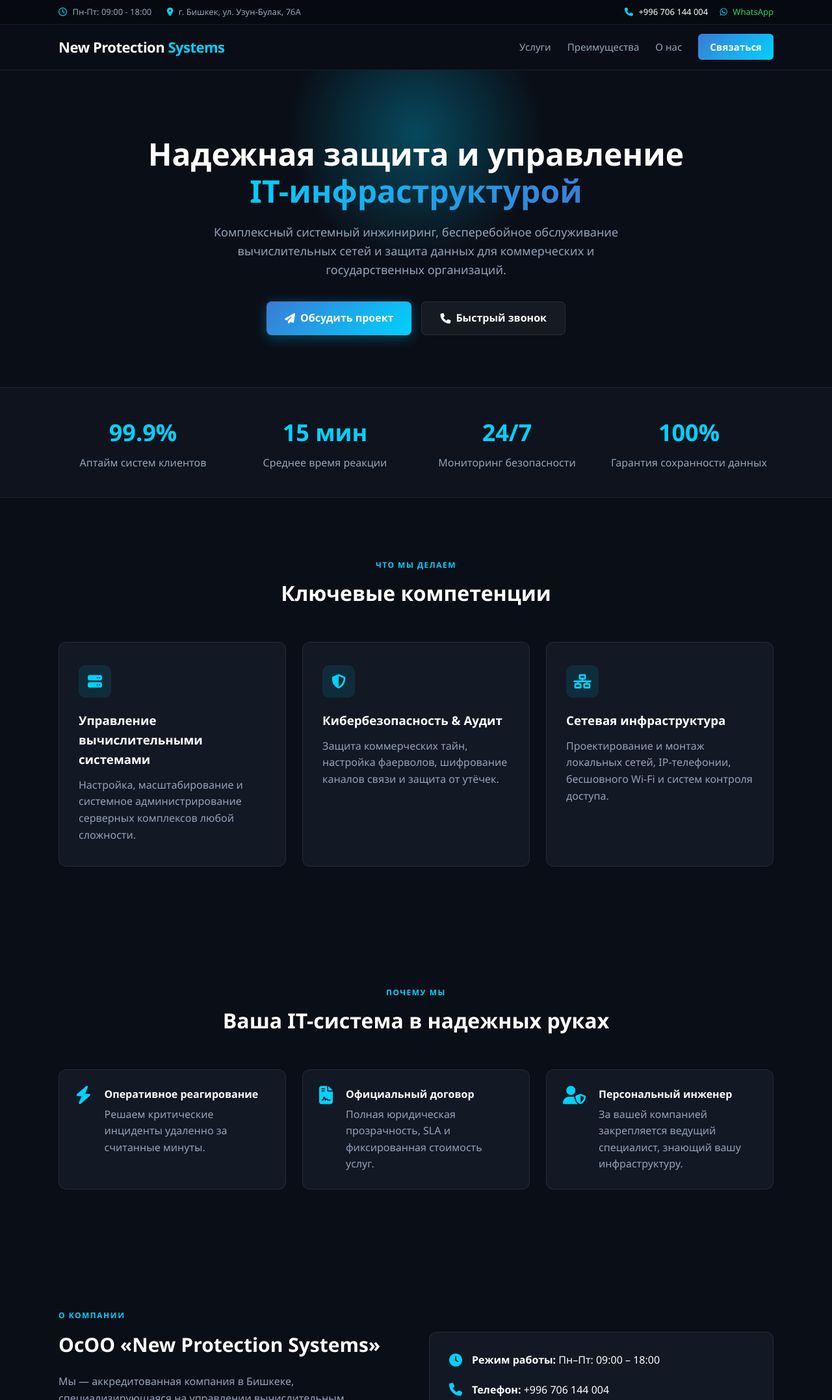
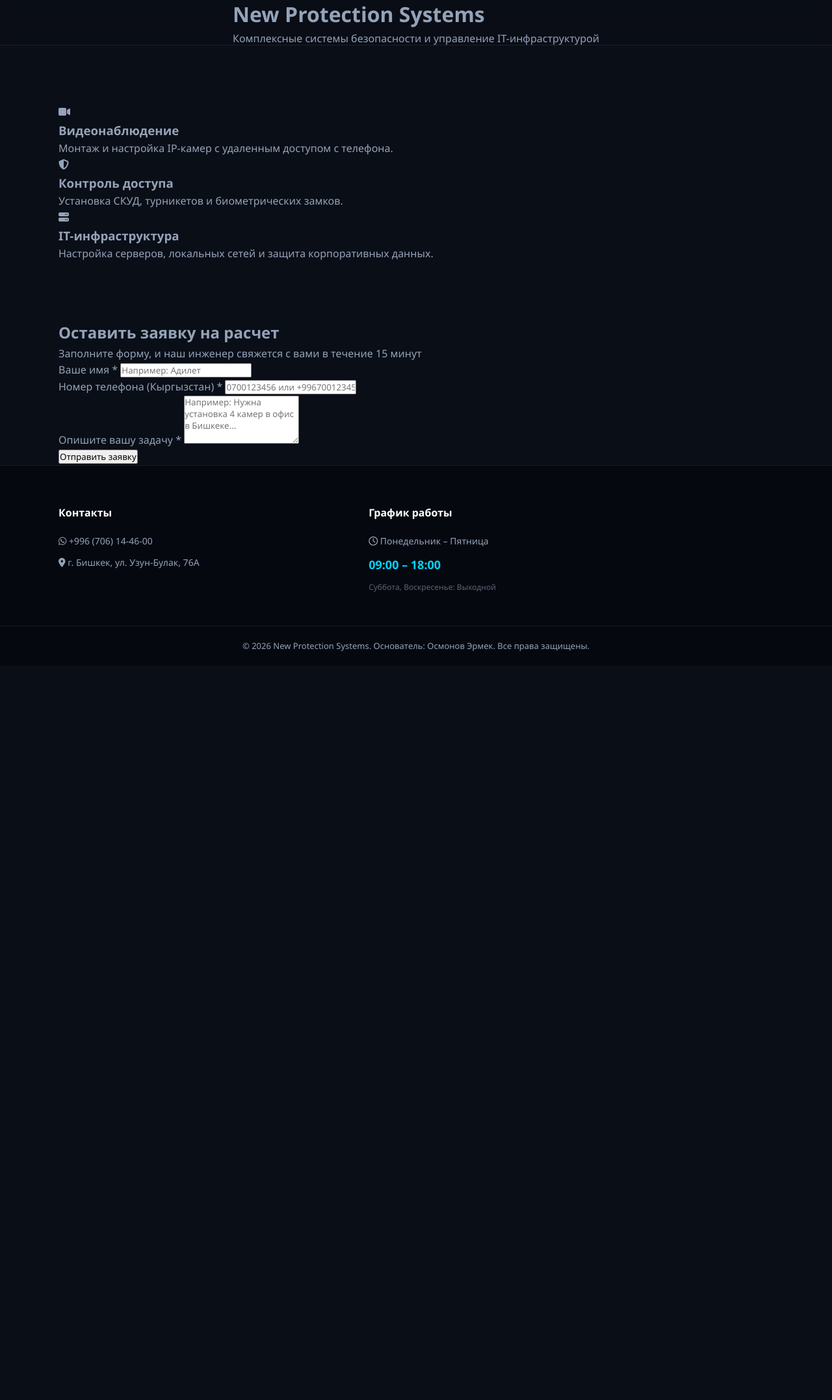
Before and after one commit to adilet-55/new-protection-systems, a plain HTML site: page index.html in a window 1280 px wide. Shown: the top 2155 px of the page at 65% size. After the commit the page ends 1025 px from the top, so only its background shows below. Drawn offline with Linux system fonts and the light colour scheme.

Commit message:
Update title and add contact form to index.html
Updated the title and added a contact form with fields for name, phone number, and message. Modified the footer to include additional contact information.

```diff
--- a/index.html
+++ b/index.html
@@ -3,189 +3,91 @@
 <head>
     <meta charset="UTF-8">
     <meta name="viewport" content="width=device-width, initial-scale=1.0">
-    <title>New Protection Systems — IT-решения и безопасность</title>
+    <title>New Protection Systems — Управление IT-инфраструктурой</title>
+    <link rel="stylesheet" href="https://cdnjs.cloudflare.com/ajax/libs/font-awesome/6.4.0/css/all.min.css">
     <link rel="stylesheet" href="style.css">
-    <link rel="stylesheet" href="https://cdnjs.cloudflare.com/ajax/libs/font-awesome/6.4.0/css/all.min.css">
 </head>
 <body>
 
-    <!-- Верхняя инфо-строка -->
-    <div class="top-bar">
-        <div class="container top-bar-content">
-            <div class="top-info">
-                <span><i class="fa-regular fa-clock"></i> Пн-Пт: 09:00 - 18:00</span>
-                <span><i class="fa-solid fa-location-dot"></i> г. Бишкек, ул. Узун-Булак, 76А</span>
-            </div>
-            <div class="top-contacts">
-                <a href="tel:+996706144004"><i class="fa-solid fa-phone"></i> +996 706 144 004</a>
-                <a href="https://wa.me/996706144004" target="_blank" class="wa-link"><i class="fa-brands fa-whatsapp"></i> WhatsApp</a>
-            </div>
-        </div>
-    </div>
-
-    <!-- Навигация -->
     <header class="header">
-        <div class="container nav-container">
-            <a href="#" class="logo">New Protection <span>Systems</span></a>
-            <nav class="nav">
-                <a href="#services">Услуги</a>
-                <a href="#advantages">Преимущества</a>
-                <a href="#about">О нас</a>
-                <a href="#contact" class="btn-nav">Связаться</a>
-            </nav>
+        <div class="container">
+            <h1>New Protection Systems</h1>
+            <p>Комплексные системы безопасности и управление IT-инфраструктурой</p>
         </div>
     </header>
 
-    <!-- Главный экран -->
-    <section class="hero">
-        <div class="hero-glow"></div>
-        <div class="container hero-content">
-            <h1>Надежная защита и управление <span class="gradient-text">IT-инфраструктурой</span></h1>
-            <p>Комплексный системный инжиниринг, бесперебойное обслуживание вычислительных сетей и защита данных для коммерческих и государственных организаций.</p>
-            <div class="hero-buttons">
-                <a href="#contact" class="btn-primary"><i class="fa-solid fa-paper-plane"></i> Обсудить проект</a>
-                <a href="tel:+996706144004" class="btn-secondary"><i class="fa-solid fa-phone"></i> Быстрый звонок</a>
+    <main class="container">
+        <section class="services">
+            <div class="service-card">
+                <i class="fa-solid fa-video"></i>
+                <h3>Видеонаблюдение</h3>
+                <p>Монтаж и настройка IP-камер с удаленным доступом с телефона.</p>
             </div>
-        </div>
-    </section>
+            <div class="service-card">
+                <i class="fa-solid fa-shield-halved"></i>
+                <h3>Контроль доступа</h3>
+                <p>Установка СКУД, турникетов и биометрических замков.</p>
+            </div>
+            <div class="service-card">
+                <i class="fa-solid fa-server"></i>
+                <h3>IT-инфраструктура</h3>
+                <p>Настройка серверов, локальных сетей и защита корпоративных данных.</p>
+            </div>
+        </section>
 
-    <!-- Секция Цифр / Статистики -->
-    <section class="stats">
-        <div class="container stats-grid">
-            <div class="stat-card">
-                <h3>99.9%</h3>
-                <p>Аптайм систем клиентов</p>
-            </div>
-            <div class="stat-card">
-                <h3>15 мин</h3>
-                <p>Среднее время реакции</p>
-            </div>
-            <div class="stat-card">
-                <h3>24/7</h3>
-                <p>Мониторинг безопасности</p>
-            </div>
-            <div class="stat-card">
-                <h3>100%</h3>
-                <p>Гарантия сохранности данных</p>
-            </div>
-        </div>
-    </section>
+        <section class="contact-section" id="order">
+            <h2>Оставить заявку на расчет</h2>
+            <p class="subtitle">Заполните форму, и наш инженер свяжется с вами в течение 15 минут</p>
 
-    <!-- Услуги -->
-    <section id="services" class="services">
-        <div class="container">
-            <div class="section-header">
-                <span class="sub-title">Что мы делаем</span>
-                <h2 class="section-title">Ключевые компетенции</h2>
-            </div>
-            <div class="services-grid">
-                <div class="card">
-                    <div class="card-icon"><i class="fa-solid fa-server"></i></div>
-                    <h3>Управление вычислительными системами</h3>
-                    <p>Настройка, масштабирование и системное администрирование серверных комплексов любой сложности.</p>
+            <form id="contact-form" action="https://formspree.io/f/xqkvqgzw" method="POST" novalidate>
+                <div class="form-group">
+                    <label for="name">Ваше имя *</label>
+                    <input type="text" id="name" name="name" placeholder="Например: Адилет">
+                    <small class="error-msg" id="name-error"></small>
                 </div>
-                <div class="card">
-                    <div class="card-icon"><i class="fa-solid fa-shield-halved"></i></div>
-                    <h3>Кибербезопасность & Аудит</h3>
-                    <p>Защита коммерческих тайн, настройка фаерволов, шифрование каналов связи и защита от утёчек.</p>
+
+                <div class="form-group">
+                    <label for="phone">Номер телефона (Кыргызстан) *</label>
+                    <input type="tel" id="phone" name="phone" placeholder="0700123456 или +996700123456">
+                    <small class="error-msg" id="phone-error"></small>
                 </div>
-                <div class="card">
-                    <div class="card-icon"><i class="fa-solid fa-network-wired"></i></div>
-                    <h3>Сетевая инфраструктура</h3>
-                    <p>Проектирование и монтаж локальных сетей, IP-телефонии, бесшовного Wi-Fi и систем контроля доступа.</p>
+
+                <div class="form-group">
+                    <label for="message">Опишите вашу задачу *</label>
+                    <textarea id="message" name="message" rows="4" placeholder="Например: Нужна установка 4 камер в офис в Бишкеке..."></textarea>
+                    <small class="error-msg" id="message-error"></small>
                 </div>
-            </div>
-        </div>
-    </section>
 
-    <!-- Преимущества -->
-    <section id="advantages" class="advantages">
-        <div class="container">
-            <div class="section-header">
-                <span class="sub-title">Почему мы</span>
-                <h2 class="section-title">Ваша IT-система в надежных руках</h2>
-            </div>
-            <div class="advantages-grid">
-                <div class="adv-item">
-                    <i class="fa-solid fa-bolt"></i>
-                    <div>
-                        <h4>Оперативное реагирование</h4>
-                        <p>Решаем критические инциденты удаленно за считанные минуты.</p>
-                    </div>
-                </div>
-                <div class="adv-item">
-                    <i class="fa-solid fa-file-contract"></i>
-                    <div>
-                        <h4>Официальный договор</h4>
-                        <p>Полная юридическая прозрачность, SLA и фиксированная стоимость услуг.</p>
-                    </div>
-                </div>
-                <div class="adv-item">
-                    <i class="fa-solid fa-user-shield"></i>
-                    <div>
-                        <h4>Персональный инженер</h4>
-                        <p>За вашей компанией закрепляется ведущий специалист, знающий вашу инфраструктуру.</p>
-                    </div>
-                </div>
-            </div>
-        </div>
-    </section>
+                <button type="submit" id="submit-btn">Отправить заявку</button>
+            </form>
 
-    <!-- О нас -->
-    <section id="about" class="about">
-        <div class="container about-grid">
-            <div class="about-text">
-                <span class="sub-title">О компании</span>
-                <h2>ОсОО «New Protection Systems»</h2>
-                <p>Мы — аккредитованная компания в Бишкеке, специализирующаяся на управлении вычислительным оборудованием и комплексном сопровождении IT-процессов.</p>
-                <p>Основатель и руководитель: <strong>Осмонов Эрмек Джолдошбекович</strong>. Наш подход — строить устойчивые, защищенные и легко масштабируемые IT-системы для бизнеса любого размера.</p>
-            </div>
-            <div class="about-box">
-                <div class="info-row"><i class="fa-solid fa-clock"></i> <span><strong>Режим работы:</strong> Пн–Пт: 09:00 – 18:00</span></div>
-                <div class="info-row"><i class="fa-solid fa-phone"></i> <span><strong>Телефон:</strong> +996 706 144 004</span></div>
-                <div class="info-row"><i class="fa-solid fa-location-dot"></i> <span><strong>Адрес:</strong> г. Бишкек, ул. Узун-Булак, 76А</span></div>
-            </div>
-        </div>
-    </section>
+            <!-- Блок уведомления об успешной отправке -->
+            <div id="status-message" class="status-hidden"></div>
+        </section>
+    </main>
 
-    <!-- Контакты -->
-    <section id="contact" class="contact">
-        <div class="container">
-            <div class="contact-box">
-                <h2>Оставить заявку на консультацию</h2>
-                <p>Заполните форму, и мы перезвоним вам в рабочее время.</p>
-                <form class="contact-form" id="tgForm">
-                    <div class="input-row">
-                        <input type="text" placeholder="Ваше имя" required>
-                        <input type="tel" placeholder="Телефон / WhatsApp" required>
-                    </div>
-                    <textarea placeholder="Какая задача перед вами стоит?" rows="4" required></textarea>
-                    <button type="submit" class="btn-primary">Отправить заявку</button>
-                </form>
-            </div>
-        </div>
-    </section>
-
-    <!-- Детализированный подвал -->
     <footer class="footer">
         <div class="container footer-grid">
             <div class="footer-col">
-                <a href="#" class="logo">New Protection <span>Systems</span></a>
-                <p>Профессиональное управление вычислительными системами и IT-инфраструктурой.</p>
-            </div>
-            <div class="footer-col">
                 <h4>Контакты</h4>
-                <p><i class="fa-solid fa-phone"></i> <a href="tel:+996706144004">+996 706 144 004</a></p>
-                <p><i class="fa-brands fa-whatsapp"></i> <a href="https://wa.me/996706144004" target="_blank">Написать в WhatsApp</a></p>
+                <p><i class="fa-brands fa-whatsapp"></i> <a href="https://wa.me/996706144600" target="_blank">+996 (706) 14-46-00</a></p>
                 <p><i class="fa-solid fa-location-dot"></i> г. Бишкек, ул. Узун-Булак, 76А</p>
             </div>
             <div class="footer-col">
                 <h4>График работы</h4>
-                <p><i class="fa-regular fa-clock"></i> Понедельник — Пятница</p>
-                <p class="highlight-time">09:00 — 18:00</p>
+                <p><i class="fa-regular fa-clock"></i> Понедельник – Пятница</p>
+                <p class="highlight-time">09:00 – 18:00</p>
                 <p class="small-text">Суббота, Воскресенье: Выходной</p>
             </div>
         </div>
         <div class="footer-bottom">
             <div class="container">
-                <p>&copy; 2026 New Protection Systems. Основатель: Осмонов Эрмек. Все права защищены
+                <p>&copy; 2026 New Protection Systems. Основатель: Осмонов Эрмек. Все права защищены.</p>
+            </div>
+        </div>
+    </footer>
+
+    <!-- Обязательное подключение скрипта в самом конце -->
+    <script src="script.js"></script>
+</body>
+</html>
```
